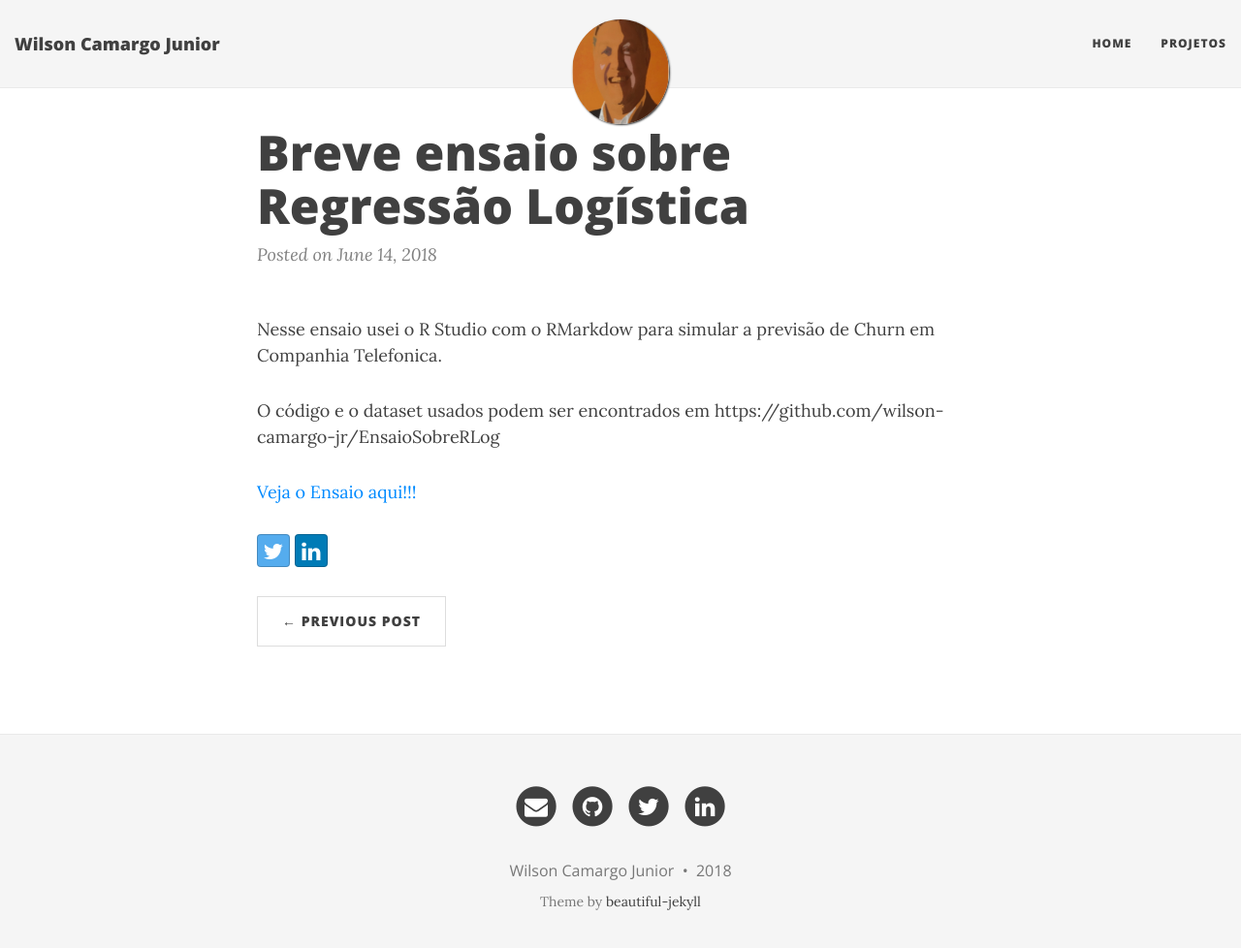
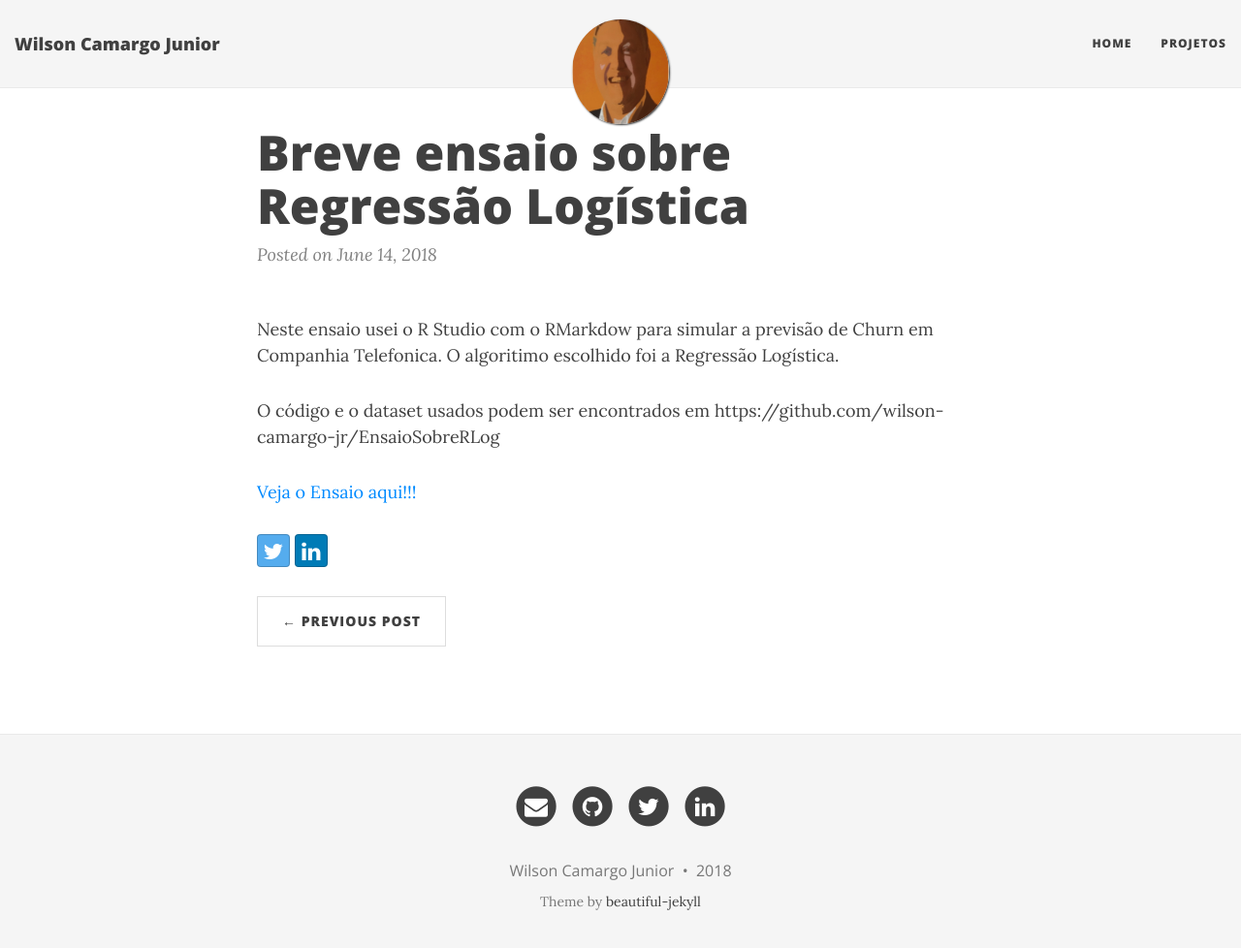
Before and after one commit to wilson-camargo-jr/teste, a Jekyll site: the page built from _posts/2018-06-14-EnsaioRLog.md, in a window 1280 px wide and 991 px high. Shown: the top 978 px of the window at 97% size. Built offline with Jekyll 4.4.1, drawn with Linux system fonts in a browser that asks for light colours; nearby versions of some CDN libraries.

Commit message:
Update 2018-06-14-EnsaioRLog.md

```diff
--- a/_posts/2018-06-14-EnsaioRLog.md
+++ b/_posts/2018-06-14-EnsaioRLog.md
@@ -3,7 +3,7 @@
 title: Breve ensaio sobre Regressão Logística
 ---
 
-Nesse ensaio usei o R Studio com o RMarkdow para simular a previsão de Churn em Companhia Telefonica.
+Neste ensaio usei o R Studio com o RMarkdow para simular a previsão de Churn em Companhia Telefonica. O algoritimo escolhido foi a Regressão Logística.
 
 O código e o dataset usados podem ser encontrados em https://github.com/wilson-camargo-jr/EnsaioSobreRLog
 
```
